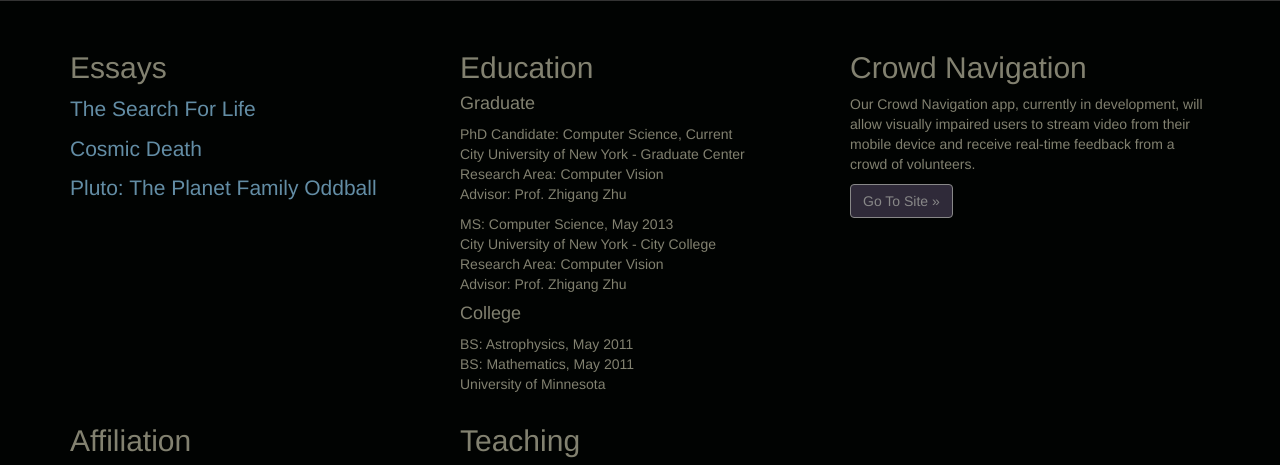
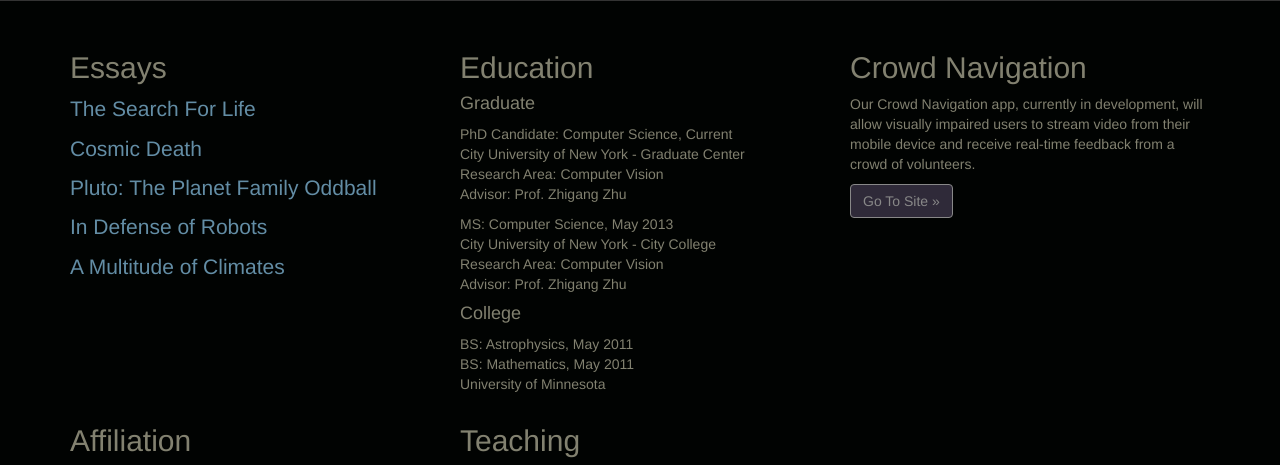
Before and after one commit to golmschenk/homepage_OLD, a Python web app: template templates/landing.html in a window 1280 px wide. Shown: the part 348-813 px from the top of the page. Run offline with Jinja, Linux system fonts and the light colour scheme; the template is opened without the code that fills it, so the values that code supplies are empty; some libraries are stand-ins or nearby versions.

Commit message:
Add two new essays

```diff
--- a/templates/landing.html
+++ b/templates/landing.html
@@ -26,6 +26,8 @@
                     <p><a href="essay/the-search-for-life">The Search For Life</a></p>
                     <p><a href="essay/cosmic-death">Cosmic Death</a></p>
                     <p><a href="essay/pluto-the-planet-family-oddball">Pluto: The Planet Family Oddball</a></p>
+                    <p><a href="essay/in-defense-of-robots">In Defense of Robots</a></p>
+                    <p><a href="essay/a-multitude-of-climates">A Multitude of Climates</a></p>
                 </span>
             </div>
 
```
Also changed, not shown: 2 other files.
